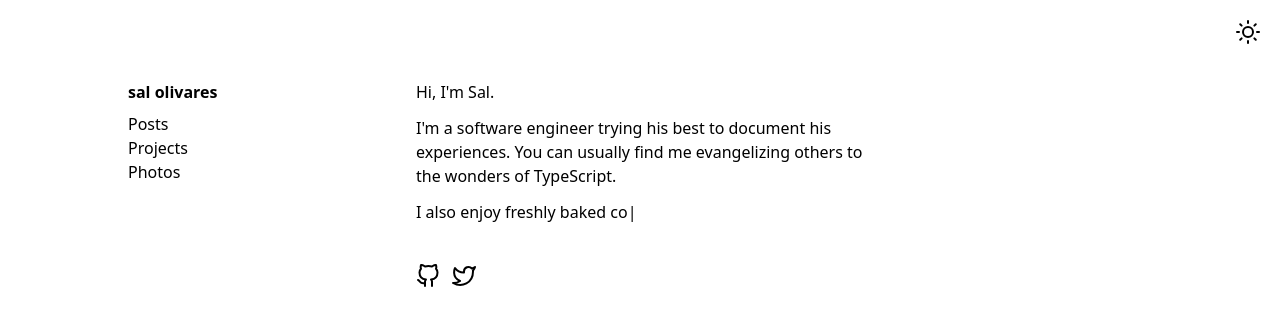
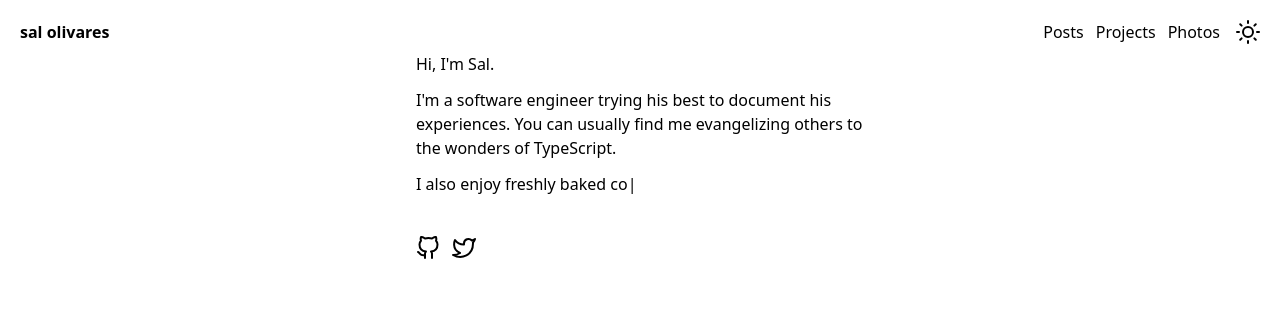
Before and after one commit to salolivares/salolivares.com, a Next.js app: page / in a window 1280 px wide. Shown: the top 326 px of the page. Built offline with nearby package versions, Linux system fonts and the light colour scheme.

Commit message:
no more photo mode

```diff
--- a/components/Container.tsx
+++ b/components/Container.tsx
@@ -1,16 +1,14 @@
 /* eslint-disable react/require-default-props */
 import React, { ReactNode, useEffect, useState } from 'react';
 import Link from 'next/link';
-import clsx from 'clsx';
 import { useTheme } from 'next-themes';
-import Head from './Head';
+import Head from 'next/head';
 import { ThemeToggleButton } from './ThemeToggleButton';
 
 type WrapperProps = {
   children?: ReactNode;
   title?: string;
   description?: string;
-  photoMode?: boolean;
 };
 
 const navLinks = [
@@ -19,7 +17,7 @@ const navLinks = [
   { link: '/photos', name: 'Photos' },
 ];
 
-const Container = ({ children, title = 'Sal Olivares', description = '', photoMode = false }: WrapperProps) => {
+const Container = ({ children, title = 'Sal Olivares', description = '' }: WrapperProps) => {
   const [isMounted, setIsMounted] = useState(false);
   const { theme, setTheme } = useTheme();
 
@@ -35,25 +33,22 @@ const Container = ({ children, title = 'Sal Olivares', description = '', photoMo
 
   return (
     <>
-      <Head title={title} description={description} />
-      <div
-        className={clsx('mx-5 my-5', {
-          'lg:my-20 lg:mx-auto lg:max-w-screen-lg': !photoMode,
-        })}
-      >
-        <ThemeToggleButton
-          switchTheme={switchTheme}
-          theme={theme}
-          className={clsx('hidden', { 'lg:block lg:absolute top-5 right-5': !photoMode })}
-        />
-        <header className={clsx({ 'mb-16 lg:absolute': !photoMode, 'max-w-screen-xl mx-auto': photoMode })}>
-          <nav className={clsx('flex justify-between', { 'lg:flex-col': !photoMode })}>
+      <Head>
+        <title>{title}</title>
+        <meta charSet="utf-8" />
+        <meta name="viewport" content="initial-scale=1.0, width=device-width" />
+        {description ? <meta name="description" content={description} /> : null}
+        <link rel="shortcut icon" type="image/x-icon" href="/assets/favicon.ico" />
+      </Head>
+      <div className="mx-5 my-5">
+        <header className="max-w-screen-xl mx-auto">
+          <nav className="flex justify-between">
             <Link href="/">
               <a className="overflow-y-hidden h-6 font-bold no-underline flex-grow transition-colors duration-300 ease-in-out text-black dark:text-neutral hover:text-gray-700 dark:hover:text-gray-400 lg:mb-2">
                 sal olivares
               </a>
             </Link>
-            <ul className={clsx('flex space-x-3', { 'lg:flex-col lg:space-x-0': !photoMode })}>
+            <ul className="flex space-x-3">
               {navLinks.map((navLink) => (
                 <li key={navLink.link}>
                   <Link href={navLink.link}>
@@ -64,14 +59,10 @@ const Container = ({ children, title = 'Sal Olivares', description = '', photoMo
                 </li>
               ))}
             </ul>
-            <ThemeToggleButton
-              switchTheme={switchTheme}
-              theme={theme}
-              className={clsx('self-start ml-4', { 'lg:ml-0 lg:hidden': !photoMode })}
-            />
+            <ThemeToggleButton switchTheme={switchTheme} theme={theme} className="self-start ml-4" />
           </nav>
         </header>
-        <div className={clsx({ 'max-w-screen-sm mx-auto': !photoMode })}>{children}</div>
+        <div>{children}</div>
       </div>
     </>
   );
--- a/components/Head.tsx
+++ /dev/null
@@ -1,19 +0,0 @@
-/* eslint-disable react/require-default-props */
-import NextHead from 'next/head';
-
-interface HeadProps {
-  title: string;
-  description?: string;
-}
-
-const Head = ({ title, description }: HeadProps) => (
-  <NextHead>
-    <title>{title}</title>
-    <meta charSet="utf-8" />
-    <meta name="viewport" content="initial-scale=1.0, width=device-width" />
-    {description ? <meta name="description" content={description} /> : null}
-    <link rel="shortcut icon" type="image/x-icon" href="/assets/favicon.ico" />
-  </NextHead>
-);
-
-export default Head;
```
Also changed, not shown: pages/index.tsx (+5 -5 lines).
